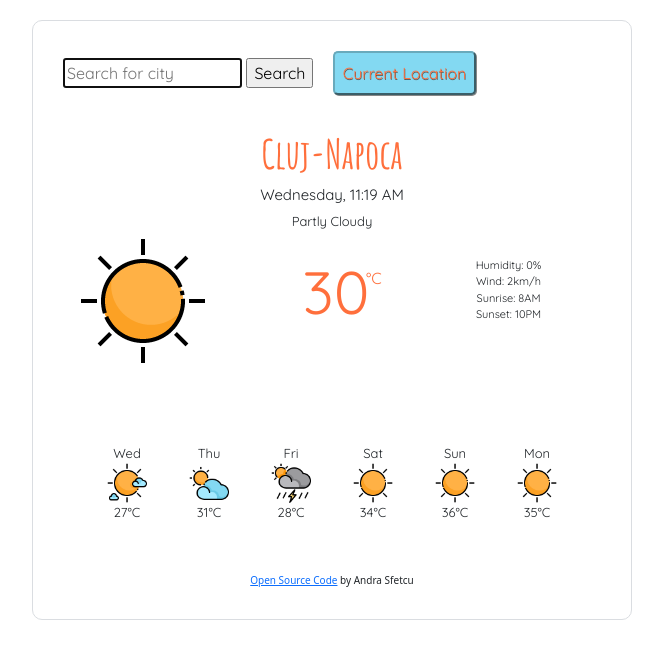
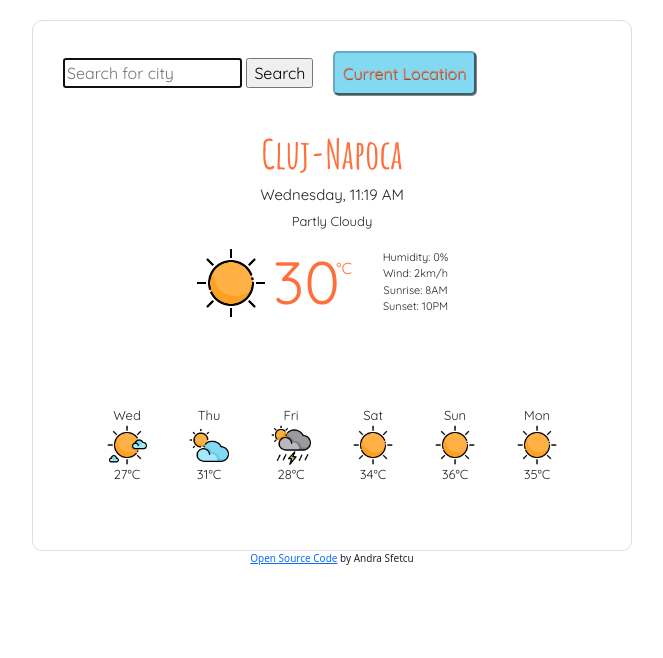
Before and after one commit to narandra-s/weather-app-project, a website built with Parcel: page index.html in a window 1280 px wide. Shown: the whole page, without its empty margins (308-971 px from the left). Built offline with nearby package versions, Linux system fonts and the light colour scheme.

Commit message:
fixed .current-temp box

```diff
--- a/index.html
+++ b/index.html
@@ -34,6 +34,7 @@
     <link rel="stylesheet" href="src/styles.css" />
   </head>
   <body>
+    <div class="weather-app-wrapper">
       <div class="weatherApp">
         <form id="searchCity">
           <input
@@ -53,21 +54,26 @@
           <div id="description">Partly Cloudy</div>
         </div>
         <div class="row current-weather">
-        <div class="col-4 main-icon">
-          <img src="image/15-Sun.png" />
-        </div>
-        <div class="col-4 current-temp">
+          <div class="d-flex weather-temperature">
+            <div class="col-md-6 current-temp">
+              <img id="main-icon" src="image/15-Sun.png" />
               <span class="temperature" id="temperature">30</span>
               <span class="units"> °C </span>
             </div>
-        <div class="col-4 current-stats">
-          Humidity: <span id="humidity"> 0</span>%
-          <br />
-          Wind: <span id="wind"> 2</span>km/h
-          <br />
-          Sunrise:<span id="sunrise"> 8AM</span>
-          <br />
-          Sunset: <span id="sunset"> 10PM</span>
+            <div class="col-md-6 current-stats">
+              <ul>
+                <li>Humidity: <span id="humidity"> 0</span>%</li>
+                <li>
+                  Wind:
+                  <span id="wind"> 2</span>km/h
+                </li>
+                <li>Sunrise:<span id="sunrise"> 8AM</span></li>
+                <li>
+                  Sunset:
+                  <span id="sunset"> 10PM</span>
+                </li>
+              </ul>
+            </div>
           </div>
         </div>
         <br />
@@ -84,7 +90,10 @@
           </div>
           <div class="col-2">
             Fri
-          <img class="next-days-images" src="image/13-Scattered T-Storms.png" />
+            <img
+              class="next-days-images"
+              src="image/13-Scattered T-Storms.png"
+            />
             28°C
           </div>
           <div class="col-2">
@@ -103,6 +112,7 @@
             35°C
           </div>
         </div>
+      </div>
       <p class="footer">
         <a
           href="https://github.com/narandra-s/weather-app-project"
@@ -113,12 +123,12 @@
         by Andra Sfetcu
       </p>
     </div>
-
     <script
       src="https://cdn.jsdelivr.net/npm/bootstrap@5.2.0-beta1/dist/js/bootstrap.bundle.min.js"
       integrity="sha384-pprn3073KE6tl6bjs2QrFaJGz5/SUsLqktiwsUTF55Jfv3qYSDhgCecCxMW52nD2"
       crossorigin="anonymous"
     ></script>
+    <!-- Imported JS file -->
     <script src="src/script.js"></script>
   </body>
 </html>
--- a/src/styles.css
+++ b/src/styles.css
@@ -1,10 +1,14 @@
+.weather-app-wrapper {
+  margin: 20px auto;
+  max-width: 600px;
+}
+
 .weatherApp {
   border: 1px solid #dadde1;
   padding: 15px;
-  margin: 20px auto;
   border-radius: 10px;
-  max-width: 600px;
 }
+
 h1 {
   color: #ff6f3c;
   font-family: "Amatic SC", cursive;
@@ -13,6 +17,16 @@ h1 {
 h2 {
   font-size: 15px;
   font-family: "Quicksand", sans-serif;
+}
+ul {
+  margin: 0;
+  padding: 0;
+}
+
+li {
+  list-style: none;
+  margin: 0;
+  padding: 0;
 }
 #description {
   font-size: 13px;
@@ -32,24 +46,33 @@ h2 {
   font-size: 10px;
 }
 .current-weather {
-  margin: 0 auto;
+  margin: 0 100px;
   padding: 5px;
   max-width: 70%;
 }
 
 .current-temp {
-  text-align: center;
+  text-align: right;
   font-family: "Quicksand", sans-serif;
   font-size: 60px;
   font-weight: 400;
   color: #ff6f3c;
-  padding: 10px 0;
+  padding: 0;
+}
+#main-icon {
+  width: 70px;
+  margin-right: -10px;
+  margin-top: -10px;
 }
 .current-stats {
   font-size: 11px;
   text-align: center;
-  padding: 20px;
   font-family: "Quicksand", sans-serif;
+}
+
+.d-flex {
+  display: flex;
+  align-items: center;
 }
 .next-days {
   padding: 50px;
```
Lines whose indentation alone changed are shown as unchanged.
